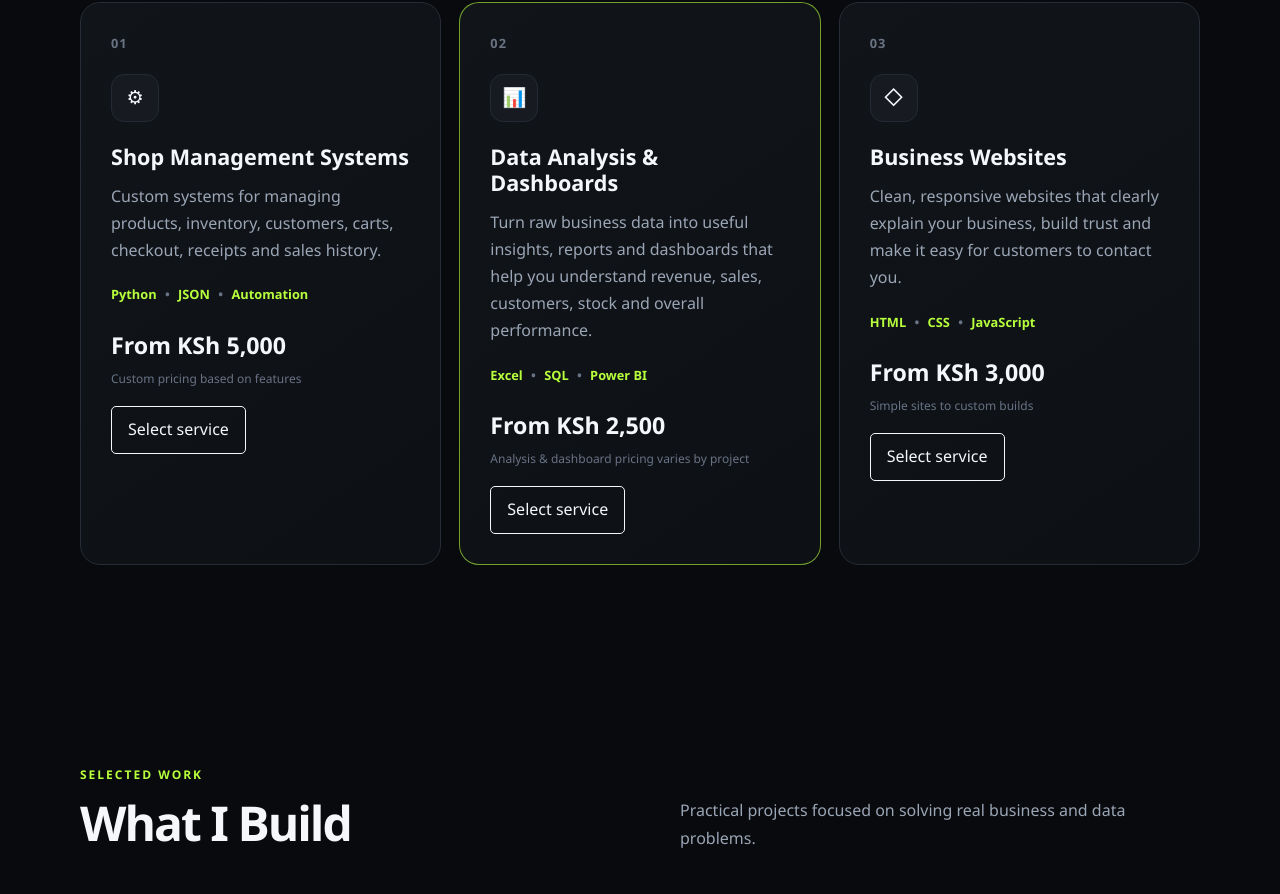
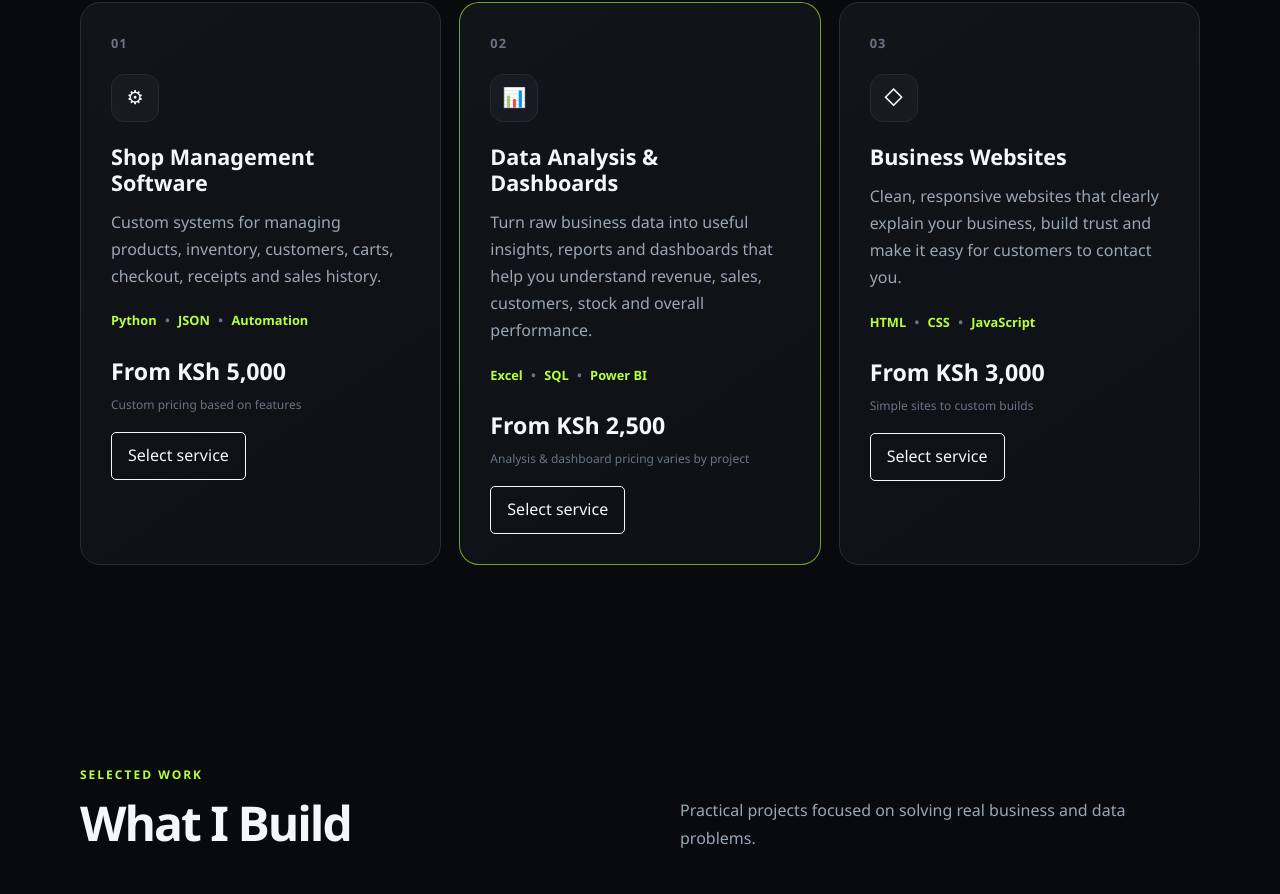
Before and after one commit to stanleymunyaotech/stanley-tech-website, a plain HTML site: page index.html in a window 1280 px wide. Shown: the part 1051-1945 px from the top of the page. Drawn offline with Linux system fonts and the light colour scheme.

Commit message:
Update index.html

```diff
--- a/index.html
+++ b/index.html
@@ -430,8 +430,8 @@
                     </div>
 
                     <h3>
-                        Shop Management Systems
-                    </h3>
+    Shop Management Software
+</h3>
 
                     <p>
                         Custom systems for managing products,
```
